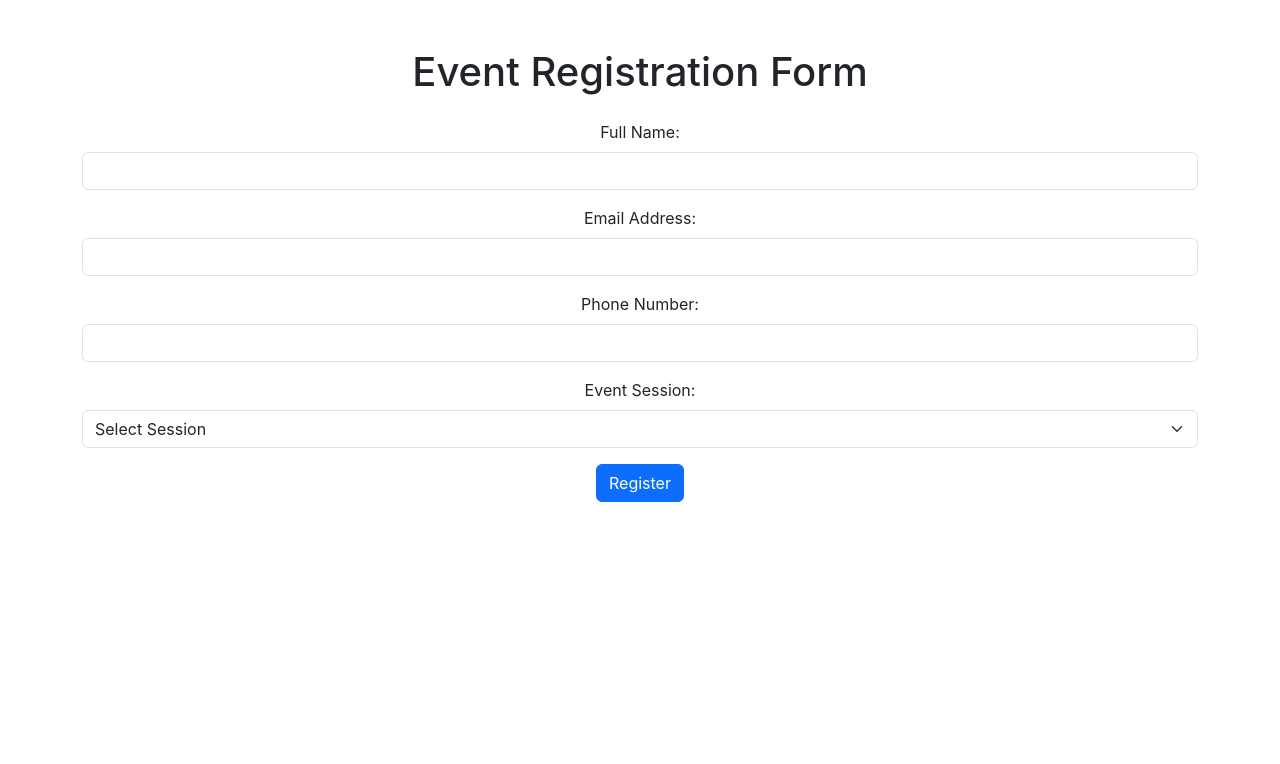
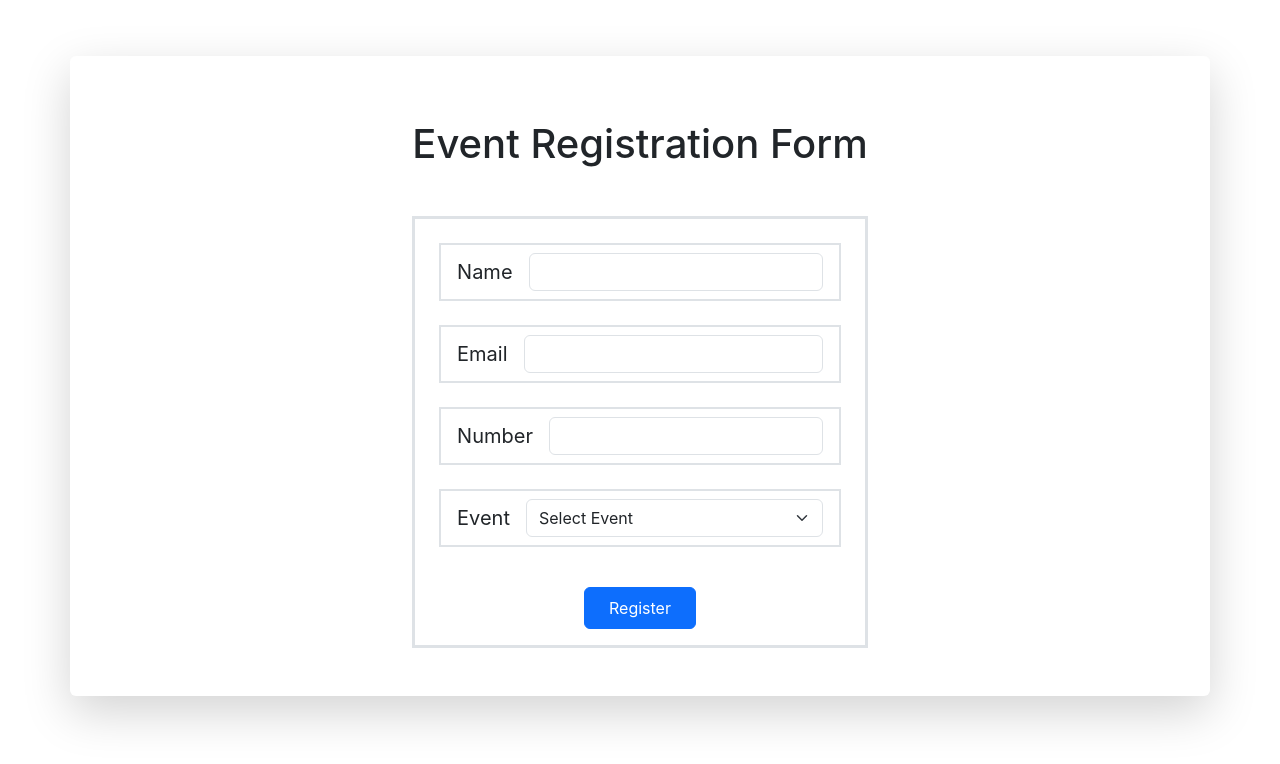
Before and after one commit to Shahid321fw11/EligereAssignment, a React (Create React App) app in the folder client/: page / in a window 1280 px wide. Shown: the top 764 px of the page. Built offline with nearby package versions, Linux system fonts and the light colour scheme.

Commit message:
Style: fix style

```diff
--- a/client/src/App.css
+++ b/client/src/App.css
@@ -1,38 +1,22 @@
 .App {
   text-align: center;
+  height: 100vh;
+    width: 100vw;
+    display: flex;
+    flex-direction: column;
+    align-content: center;
+    justify-content: center;
+    align-items: stretch;
 }
 
-.App-logo {
-  height: 40vmin;
-  pointer-events: none;
+/* Chrome, Safari, Edge, Opera */
+input::-webkit-outer-spin-button,
+input::-webkit-inner-spin-button {
+  -webkit-appearance: none;
+  margin: 0;
 }
 
-@media (prefers-reduced-motion: no-preference) {
-  .App-logo {
-    animation: App-logo-spin infinite 20s linear;
-  }
+/* Firefox */
+input[type=number] {
+  -moz-appearance: textfield;
 }
-
-.App-header {
-  background-color: #282c34;
-  min-height: 100vh;
-  display: flex;
-  flex-direction: column;
-  align-items: center;
-  justify-content: center;
-  font-size: calc(10px + 2vmin);
-  color: white;
-}
-
-.App-link {
-  color: #61dafb;
-}
-
-@keyframes App-logo-spin {
-  from {
-    transform: rotate(0deg);
-  }
-  to {
-    transform: rotate(360deg);
-  }
-}
--- a/client/src/Component/Form.jsx
+++ b/client/src/Component/Form.jsx
@@ -33,6 +33,7 @@ const Form = () => {
       alert("Please enter a valid email address");
       return;
     }
+
     // Perform phone number validation
     const phoneRegex = /^[0-9]+$/;
     if (!phoneRegex.test(formData.phone)) {
@@ -52,12 +53,12 @@ const Form = () => {
     }
   };
   return (
-    <div className="container mt-5">
-      <h1 className="mb-4">Event Registration Form</h1>
-      <form onSubmit={handleSubmit}>
-        <div className="mb-3">
-          <label htmlFor="fullName" className="form-label">
-            Full Name:
+    <div className="container shadow-lg p-3 mb-5 bg-body rounded d-flex justify flex-column justify-content-center align-items-center pb-5">
+      <h1 className="my-5">Event Registration Form</h1>
+      <form onSubmit={handleSubmit} className="border border-3">
+        <div className="px-3 py-2 m-4 gap-3 d-flex flex-row border border-2 justify-content-center align-items-center">
+          <label htmlFor="fullName" className="form-label fs-5 m-0">
+            Name
           </label>
           <input
             type="text"
@@ -69,9 +70,9 @@ const Form = () => {
             required
           />
         </div>
-        <div className="mb-3">
-          <label htmlFor="email" className="form-label">
-            Email Address:
+        <div className="px-3 py-2 m-4 gap-3 d-flex flex-row border border-2 justify-content-center align-items-center">
+          <label htmlFor="email" className="form-label fs-5 m-0">
+            Email
           </label>
           <input
             type="email"
@@ -83,12 +84,12 @@ const Form = () => {
             required
           />
         </div>
-        <div className="mb-3">
-          <label htmlFor="phone" className="form-label">
-            Phone Number:
+        <div className="px-3 py-2 m-4 gap-3 d-flex flex-row border border-2 justify-content-center align-items-center">
+          <label htmlFor="phone" className="form-label fs-5 m-0">
+            Number
           </label>
           <input
-            type="text"
+            type="Number"
             className="form-control"
             id="phone"
             name="phone"
@@ -97,9 +98,9 @@ const Form = () => {
             required
           />
         </div>
-        <div className="mb-3">
-          <label htmlFor="eventSession" className="form-label">
-            Event Session:
+        <div className="px-3 py-2 m-4 gap-3 d-flex flex-row border border-2 justify-content-center align-items-center">
+          <label htmlFor="eventSession" className="form-label fs-5 m-0">
+            Event
           </label>
           <select
             className="form-select"
@@ -109,13 +110,13 @@ const Form = () => {
             onChange={handleChange}
             required
           >
-            <option value="">Select Session</option>
-            <option value="Session 1">Session 1</option>
-            <option value="Session 2">Session 2</option>
-            <option value="Session 3">Session 3</option>
+            <option value="">Select Event</option>
+            <option value="Session 1">Event 1</option>
+            <option value="Session 2">Event 2</option>
+            <option value="Session 3">Event 3</option>
           </select>
         </div>
-        <button type="submit" className="btn btn-primary">
+        <button type="submit" className="btn btn-primary p-2 px-4 m-3">
           Register
         </button>
       </form>
--- a/client/src/index.js
+++ b/client/src/index.js
@@ -3,7 +3,6 @@ import React from "react";
 import ReactDOM from "react-dom/client";
 import "./index.css";
 import App from "./App";
-import reportWebVitals from "./reportWebVitals";
 
 const root = ReactDOM.createRoot(document.getElementById("root"));
 root.render(
@@ -11,8 +10,3 @@ root.render(
     <App />
   </React.StrictMode>
 );
-
-// If you want to start measuring performance in your app, pass a function
-// to log results (for example: reportWebVitals(console.log))
-// or send to an analytics endpoint. Learn more: https://bit.ly/CRA-vitals
-reportWebVitals();
--- a/client/src/reportWebVitals.js
+++ /dev/null
@@ -1,13 +0,0 @@
-const reportWebVitals = onPerfEntry => {
-  if (onPerfEntry && onPerfEntry instanceof Function) {
-    import('web-vitals').then(({ getCLS, getFID, getFCP, getLCP, getTTFB }) => {
-      getCLS(onPerfEntry);
-      getFID(onPerfEntry);
-      getFCP(onPerfEntry);
-      getLCP(onPerfEntry);
-      getTTFB(onPerfEntry);
-    });
-  }
-};
-
-export default reportWebVitals;
```
Also changed, not shown: client/src/setupTests.js (deleted, +0 -5 lines), client/src/logo.svg (deleted), 1 other file (tests, documents, lock files or other folders).
